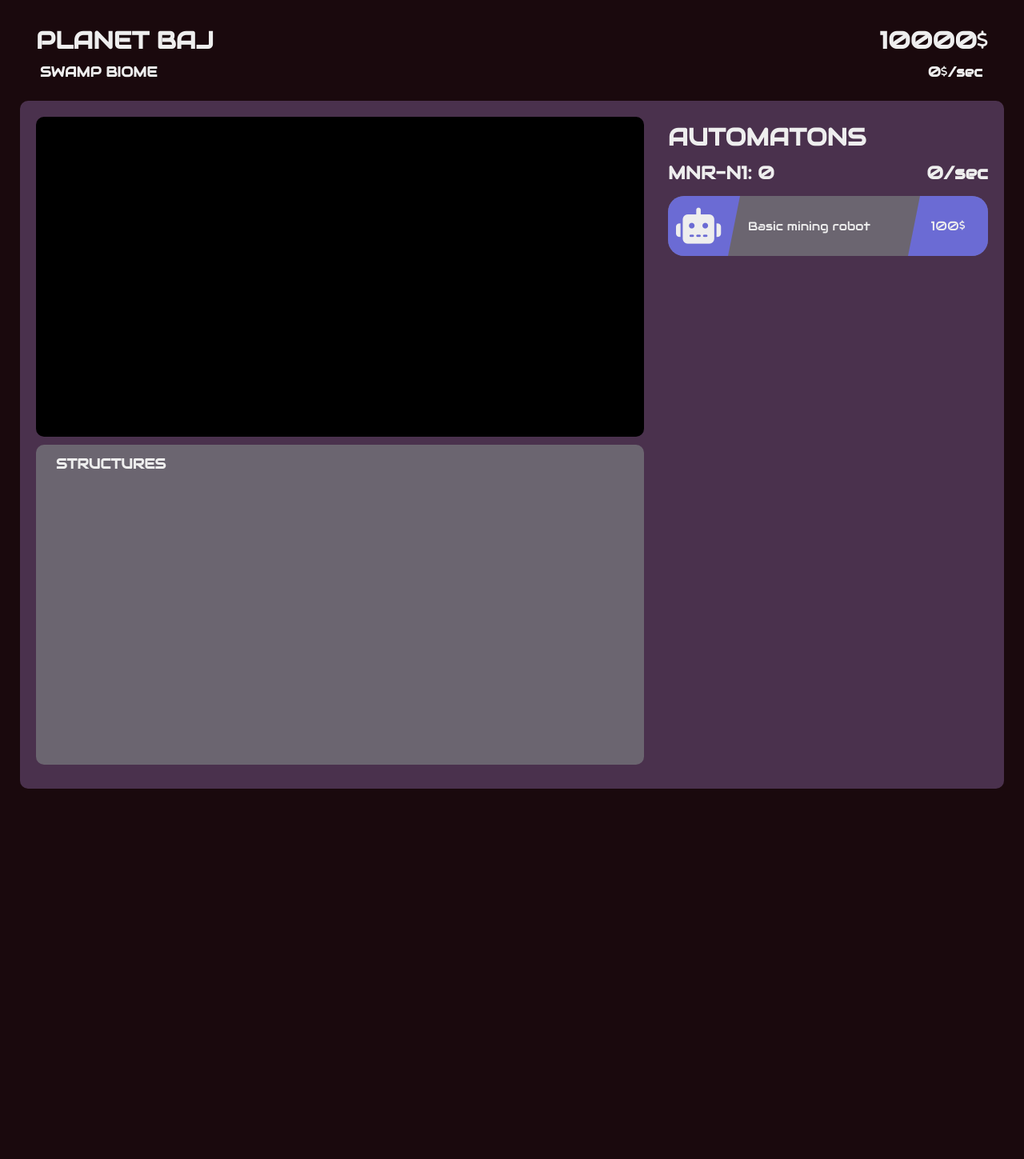
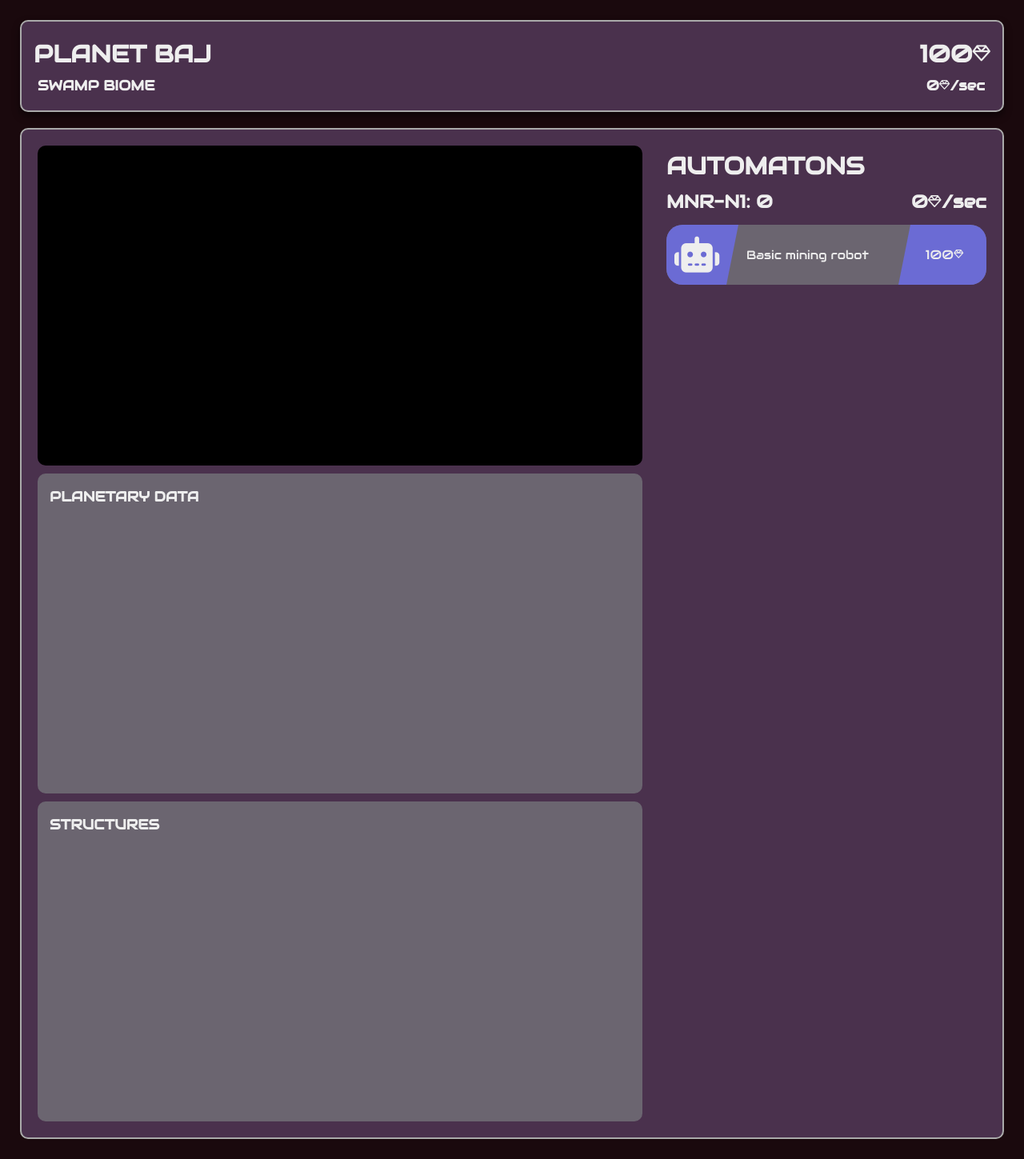
Before and after one commit to Justin-MacIntosh/DeeperAndDarker, a React (Create React App) app in the folder app/: page / in a window 1280 px wide. Shown: the whole page at 80% size. Before the commit the page ends 1011 px from the top, so only its background shows below. Built offline with nearby package versions, Linux system fonts and the light colour scheme.

Commit message:
Updated styles and number displays

```diff
--- a/app/src/App.tsx
+++ b/app/src/App.tsx
@@ -4,6 +4,7 @@ import {
   INITIAL_GAME_STATE, gameStateReducer, GameStateContext,
 } from './game_state/GameState';
 import RobotDisplay from './components/RobotDisplay';
+import { formatNumber } from './helpers/formatNumber';
 
 const App = () => {
   const [gameState, dispatch] = useReducer(gameStateReducer, INITIAL_GAME_STATE);
@@ -25,8 +26,8 @@ const App = () => {
         </div>
         <div className="header-middle"/>
         <div className="header-right">
-          <h1>{gameState.currentMoney}<i className="fa-solid fa-dollar-sign fa-xs"/></h1>
-          <h3 className="global-production">{gameState.moneyPerTick}<i className="fa-solid fa-dollar-sign fa-xs"/>/sec</h3>
+          <h1>{formatNumber(gameState.currentMoney)}<i className="fa-regular fa-gem fa-xs"/></h1>
+          <h3 className="global-production">{formatNumber(gameState.moneyPerTick)}<i className="fa-regular fa-gem fa-xs"/>/sec</h3>
         </div>
       </header>
       <div className="main">
@@ -34,6 +35,11 @@ const App = () => {
           <div className="content-planetary-row">
             <div className="planet-display"></div>
             <div className="planetary-data-display">
+              <h3>PLANETARY DATA</h3>
+            </div>
+          </div>
+          <div className="content-structures-row">
+            <div className="structure-display">
               <h3>STRUCTURES</h3>
             </div>
           </div>
--- a/app/src/components/Card.css
+++ b/app/src/components/Card.css
@@ -42,11 +42,12 @@
   gap: 3px;
 }
 .card-suffix {
-  min-width: 100px;
+  min-width: 110px;
   font-size:medium;
   text-align: center;
   align-content: center;
   clip-path: polygon(15px 0, 100% 0, 100% 100%, 0 100%);
+  padding-left: 5px;
 }
 
 /* Color-specific styles */
--- a/app/src/components/RobotDisplay.tsx
+++ b/app/src/components/RobotDisplay.tsx
@@ -2,6 +2,7 @@ import { useContext } from 'react';
 
 import Card from './Card';
 import { GameStateContext, Robot } from '../game_state/GameState';
+import { formatNumber } from '../helpers/formatNumber';
 
 interface RobotDisplayProps {
   robot: Robot;
@@ -10,17 +11,19 @@ interface RobotDisplayProps {
 const RobotDisplay = (props: RobotDisplayProps) => {
   const robot = props.robot;
   const {state, dispatch} = useContext(GameStateContext);
+
+  const animateClass = robot.animateAppearance ? "robot-fade-in" : "";
   return (
-    <div className="robot-container">
+    <div className={`robot-container ${animateClass}`}>
       <div className="robot-stats-container">
         <h2 className="robot-name">{robot.name}: {robot.count}</h2>
-        <h2 className="robot-production">{robot.count * robot.baseProduction}/sec</h2>
+        <h2 className="robot-production">{formatNumber(robot.count * robot.baseProduction)}<i className="fa-regular fa-gem fa-xs"/>/sec</h2>
       </div>
       <Card
         color={robot.color}
         iconName="fa-robot"
         contentElement={<>{robot.description}</>}
-        suffixElement={<>{robot.currentCost}<i className="fa-solid fa-dollar-sign fa-xs"/></>}
+        suffixElement={<>{formatNumber(robot.currentCost)}<i className="fa-regular fa-gem fa-xs"/></>}
         onClick={() => {dispatch({type: "purchaseRobot", robotId: robot.id})}}
         isClickDisabled={robot.currentCost > state.currentMoney}
       />
--- a/app/src/game_state/GameState.tsx
+++ b/app/src/game_state/GameState.tsx
@@ -23,11 +23,12 @@ export interface Robot {
     // Whether to be shown
     minMoneyToShow: number;
     isBeingShown: boolean;
+    animateAppearance: boolean;
 }
 
 // Initial State
 export const INITIAL_GAME_STATE: GameState = {
-    currentMoney: 10000,
+    currentMoney: 100,
     moneyPerTick: 0,
     robots: [
         {
@@ -39,9 +40,10 @@ export const INITIAL_GAME_STATE: GameState = {
             currentCost: 100,
             baseCost: 100,
             baseRate: 1.15,
-            baseProduction: 100,
+            baseProduction: 150,
             minMoneyToShow: 0,
             isBeingShown: true,
+            animateAppearance: false,
         },
         {
             id: 2,
@@ -52,9 +54,10 @@ export const INITIAL_GAME_STATE: GameState = {
             currentCost: 5000,
             baseCost: 5000,
             baseRate: 1.15,
-            baseProduction: 3000,
-            minMoneyToShow: 12000,
+            baseProduction: 2500,
+            minMoneyToShow: 10000,
             isBeingShown: false,
+            animateAppearance: true,
         }
     ]
 };
--- /dev/null
+++ b/app/src/helpers/formatNumber.tsx
@@ -0,0 +1,7 @@
+export function formatNumber(num: number): string {
+  const numStr = Math.floor(num).toString();
+  if (numStr.length > 5) {
+    return num.toExponential(2);
+  }
+  return numStr;
+}
--- a/app/src/style.css
+++ b/app/src/style.css
@@ -31,7 +31,13 @@ body {
 }
 
 .header {
-  padding: 0px 20px;
+  position: sticky;
+  top: 10px;
+  background-color: #4A314d;
+  border-radius: 10px;
+  border: #aaa 2px solid;
+  box-shadow: 0px 5px 10px rgba(0, 0, 0, 0.5);
+  padding: 15px;
   margin-bottom: 20px;
   display: flex;
   min-width: 1100px;
@@ -53,6 +59,7 @@ body {
   padding: 20px;
   border-radius: 10px;
   background-color: #4A314d;
+  border: #aaa 2px solid;
   display: flex;
   flex-direction: row;
   gap: 30px;
@@ -88,7 +95,7 @@ body {
   min-height: 400px;
   border-radius: 0px 10px 10px 0px;
   background-color: #6B6570;
-  padding: 10px 10px 10px 25px;
+  padding: 15px;
   flex: 2;
 }
 
@@ -105,6 +112,16 @@ body {
     border-radius: 10px;
     clip-path: none;
   }
+}
+
+.content-planetary-row {
+}
+.structure-display {
+  min-height: 400px;
+  border-radius: 10px;
+  background-color: #6B6570;
+  padding: 15px;
+  flex: 2;
 }
 
 /* Sidebar */
@@ -127,3 +144,16 @@ body {
   flex: 1;
   text-align: right;
 }
+.robot-fade-in {
+  animation: fade-in 0.5s ease-in-out;
+}
+@keyframes fade-in {
+  from {
+    opacity: 0;
+    transform: translateY(-20px);
+  }
+  to {
+    opacity: 1;
+    transform: translateY(0);
+  }
+}
```
